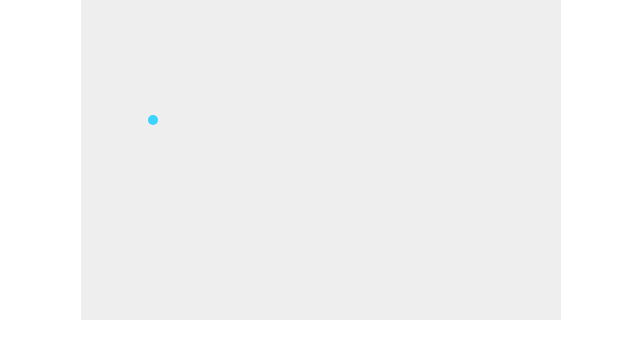
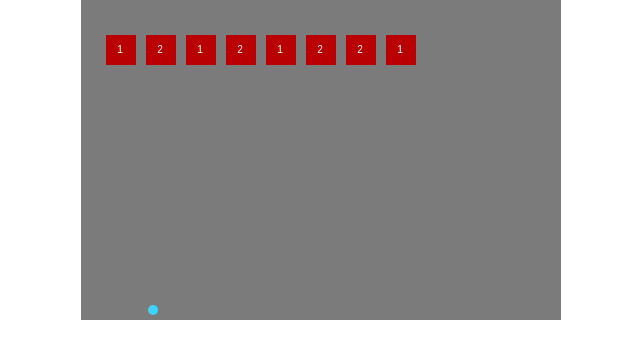
Before and after one commit to KubbyDev/Code, a plain HTML site: page IntelliJ/CasseBriques/cassebriques.html in a window 1280 px wide. Shown: the whole page, without its empty margins (319-959 px from the left). Drawn offline with Linux system fonts and the light colour scheme.

Commit message:
Ajout des briques

```diff
--- a/IntelliJ/CasseBriques/cassebriques.html
+++ b/IntelliJ/CasseBriques/cassebriques.html
@@ -5,7 +5,7 @@
     <title>Gamedev Canvas Workshop</title>
     <style>
         * { padding: 0; margin: 0; }
-        canvas { background: #eee; display: block; margin: 0 auto; }
+        canvas { background: #7b7b7b; display: block; margin: 0 auto; }
     </style>
 </head>
 <body>
@@ -38,17 +38,27 @@
 
             for(let i = 0; i < nbReps; i++) {
 
-                /*
                 //Collisions avec les briques
-                for(var brick of allBricks) {
+                for(let brick of bricks) {
                     //Collisions horizontales
-                    if(brick.position[0] + width < this.position[0] + delta[0] - radius && brick.position[0] - width > this.position[0] + delta[0] + radius)
+                    if(this.position[0] + delta[0] > brick.position[0] - Brick.width/2 - Ball.radius
+                        && this.position[0] + delta[0] < brick.position[0] + Brick.width/2 + Ball.radius
+                        && this.position[1] > brick.position[1] - Brick.height/2 - Ball.radius
+                        && this.position[1] < brick.position[1] + Brick.height/2 + Ball.radius) {
                         delta[0] *= -1;
-                    //Collisions verticales
-                    if(brick.position[1] + width < this.position[1] + delta[1] - radius && brick.position[1] - width > this.position[1] + delta[1] + radius)
+                        this.speed[0] *= -1;
+                        brick.hit();
+                    }
+                    //Collisions vertical
+                    if(this.position[0] > brick.position[0] - Brick.width/2 - Ball.radius
+                        && this.position[0] < brick.position[0] + Brick.width/2 + Ball.radius
+                        && this.position[1] + delta[1] > brick.position[1] - Brick.height/2 - Ball.radius
+                        && this.position[1] + delta[1] < brick.position[1] + Brick.height/2 + Ball.radius) {
                         delta[1] *= -1;
+                        this.speed[1] *= -1;
+                        brick.hit();
+                    }
                 }
-                */
 
                 //Collisions avec les murs gauche ou droite
                 if(this.position[0] + delta[0] - Ball.radius < 0 || this.position[0] + delta[0] + Ball.radius > canvas.width) {
@@ -69,32 +79,36 @@
 
     class Brick {
 
-        static color = "#FF0000";
-        static startHealth = 50;
-        static width = 4;  //La largeur en partant du milieu
-        static height = 2; //La hauteur en partant du milieu
+        static color = "#b90003";
+        static startHealth = 2;
+        static width = 30;  //La largeur en partant du milieu
+        static height = 30; //La hauteur en partant du milieu
 
-        constructor() {
+        constructor(posX, posY) {
             this.health = Brick.startHealth,
-                this.position = [0,0]
+                this.position = [posX, posY]
         }
 
         hit() {
             this.health -= 1;
+            if(this.health <= 0)
+                bricks.splice(bricks.indexOf(this), 1);
         }
 
     }
 
     function createBricks() {
-        return [];
+        return [new Brick(40,50) ,new Brick(80,50),new Brick(120,50),new Brick(160,50), new Brick(200,50), new Brick(240,50), new Brick(280,50), new Brick(320,50)];
     }
 
     function update() {
 
+        //Calcul des mouvements de chaque balle
         for(let ball of balls) {
             ball.move();
         }
 
+        //Affichage de la frame
         draw();
     }
 
@@ -104,18 +118,35 @@
 
         for(let ball of balls) {
 
+            //Affichage du disque
             ctx.beginPath();
             ctx.arc(Math.round(ball.position[0]), Math.round(ball.position[1]), Ball.radius, 0, Math.PI*2, false);
             ctx.fillStyle = Ball.color;
             ctx.fill();
             ctx.closePath();
         }
+
+        for(let brick of bricks) {
+
+            //Affichage du carre
+            ctx.beginPath();
+            ctx.rect(brick.position[0] - Brick.width/2, brick.position[1] - Brick.height/2, Brick.width, Brick.height);
+            ctx.fillStyle = Brick.color;
+            ctx.fill();
+            ctx.closePath();
+
+            //Affichage de la vie
+            ctx.fillStyle = "#FFFFFF";
+            ctx.textAlign = "center";
+            ctx.textBaseline = "bottom";
+            ctx.fillText(brick.health.toString(), brick.position[0]-1, brick.position[1]+5);
+        }
     }
-
-    setInterval(update, 5);
 
     let balls = [new Ball(30)];
     let bricks = createBricks();
+
+    setInterval(update, 5);
 
 </script>
 
```
